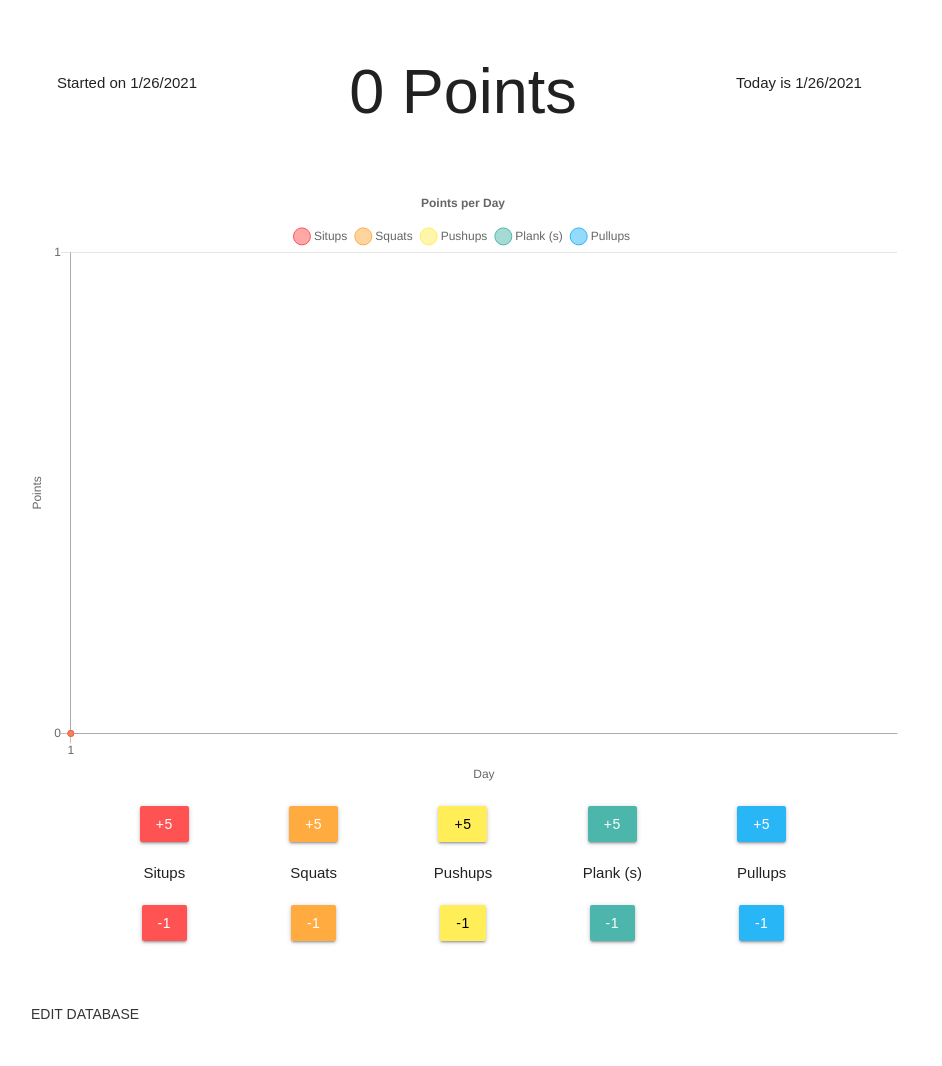
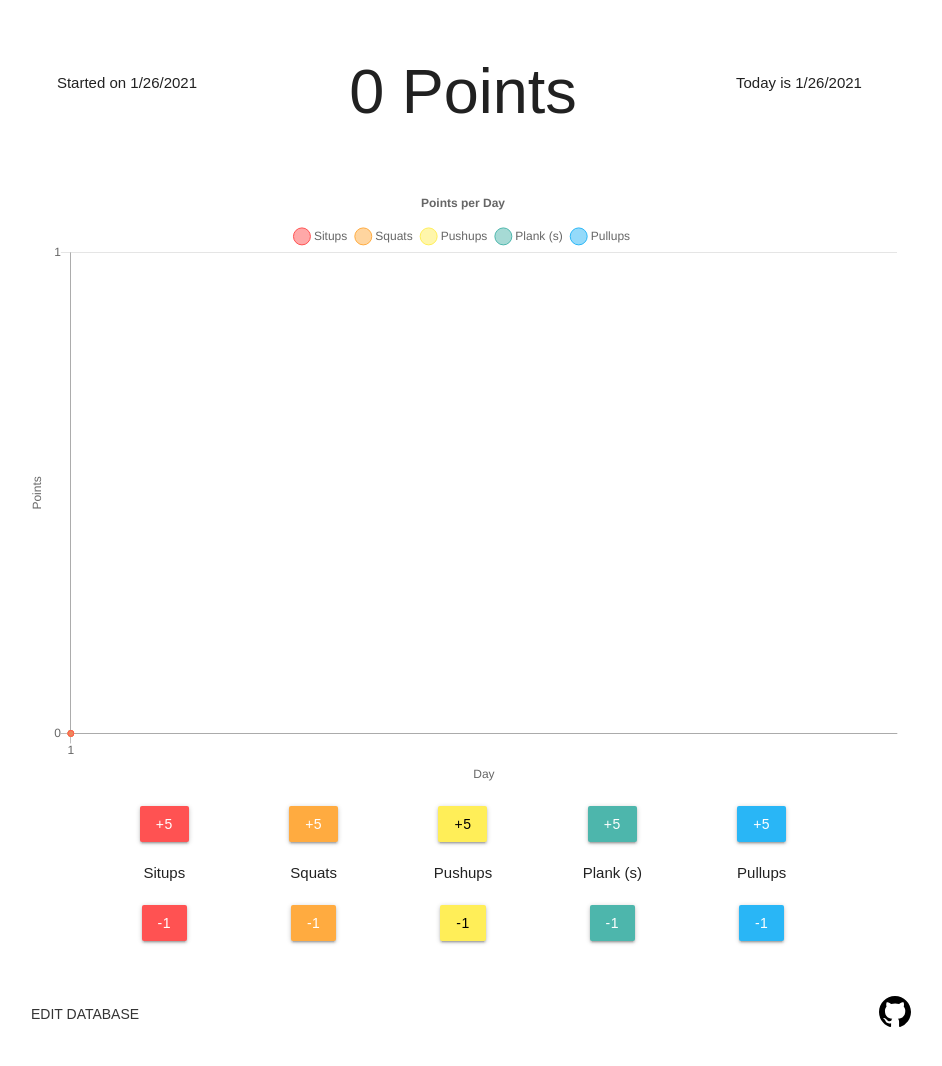
Before and after one commit to IHTFY/workout, a plain HTML site: page index.html in a window 1280 px wide. Shown: the whole page, without its empty margins (177-1119 px from the left). Drawn offline with nearby package versions, Linux system fonts and the light colour scheme.

Commit message:
link source

```diff
--- a/index.html
+++ b/index.html
@@ -140,6 +140,13 @@
         <a class="waves-effect waves-light btn-flat modal-trigger" href="#edit"
           >Edit Database</a
         >
+        <a id="gh_link" class="right" href="https://github.com/IHTFY/workout">
+          <svg id="gh_logo" height="32" width="32">
+            <path d="M16 0C7.2 0 0 7.2 0 16c0 7.1 4.6 13 11 15 .8 .14 1.1-.34 1.1-.76 0-.38-.02-1.6-.02-3-4 .74-5.1-.98-5.4-1.9-.18-.46-.96-1.9-1.6-2.3-.56-.3-1.4-1-.02-1.1 1.3-.02 2.2 1.2 2.5 1.6 1.4 2.4 3.7 1.7 4.7 1.3 .14-1 .56-1.7 1-2.1-3.6-.4-7.3-1.8-7.3-7.9 0-1.7 .62-3.2 1.6-4.3-.16-.4-.72-2 .16-4.2 0 0 1.3-.42 4.4 1.6 1.3-.36 2.6-.54 4-.54 1.4 0 2.7 .18 4 .54 3.1-2.1 4.4-1.6 4.4-1.6 .88 2.2 .32 3.8 .16 4.2 1 1.1 1.6 2.5 1.6 4.3 0 6.1-3.7 7.5-7.3 7.9 .58 .5 1.1 1.5 1.1 3 0 2.1-.02 3.9-.02 4.4 0 .42 .3 .92 1.1 .76A16 16 0 0 0 32 16c0-8.8-7.2-16-16-16z">
+            </path>
+          </svg>
+
+        </a>
         <div id="edit" class="modal">
           <div class="modal-content">
             <h4>Edit Database</h4>
```
